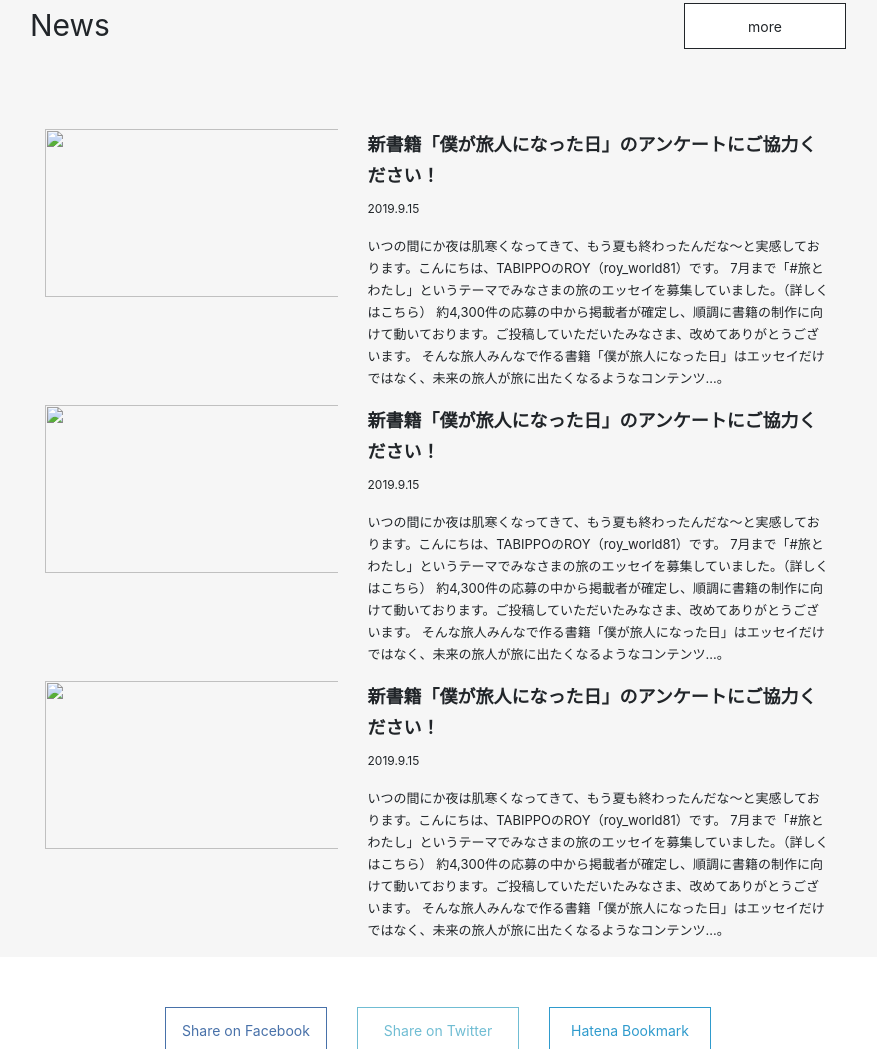
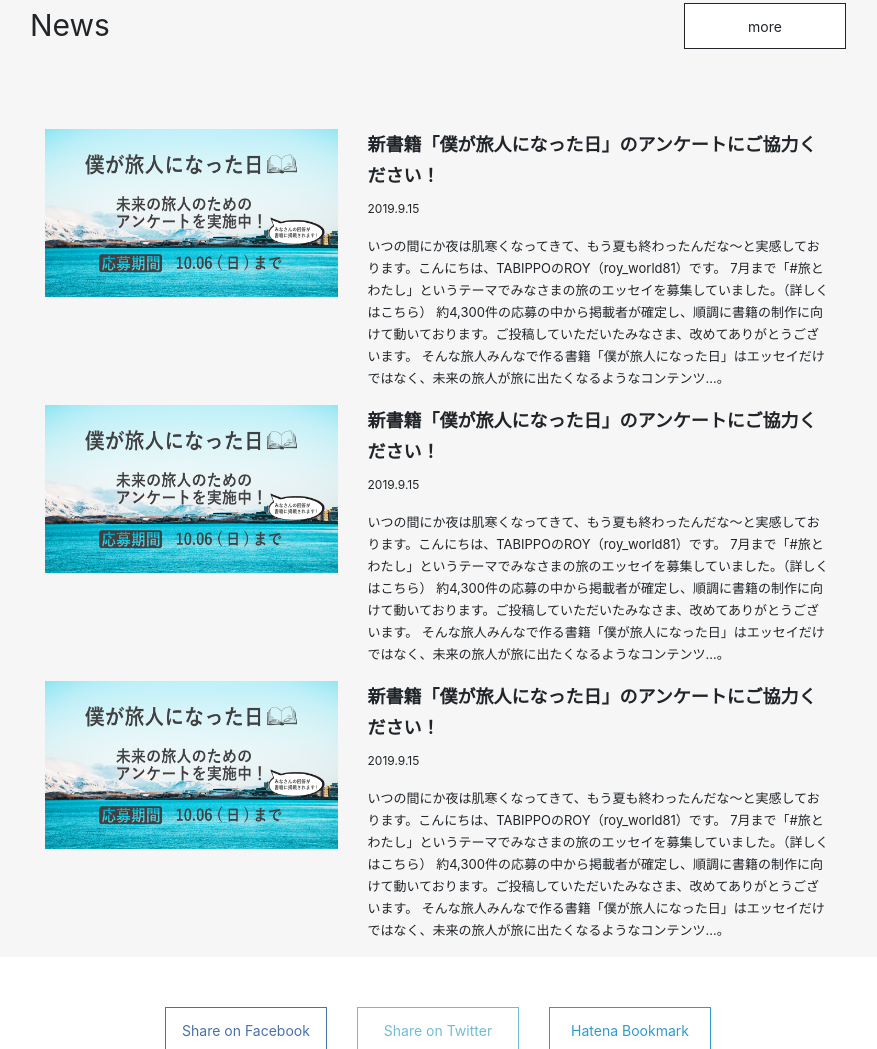
Before and after one commit to gorin005/gorin.github.io, a plain HTML site: page index.html in a window 1280 px wide. Shown: the part 2537-3586 px from the top of the page, without its empty margins (202-1079 px from the left). Drawn offline with nearby package versions, Linux system fonts and the light colour scheme.

Commit message:
Update index.html

```diff
--- a/index.html
+++ b/index.html
@@ -118,7 +118,7 @@
 
       <div class="news-container">
         <div>
-          <img src="../模写1/img/eyecatch.jpg" >
+          <img src="img/eyecatch.jpg" >
         </div>
         <div class="news-text">
           <h1>新書籍「僕が旅人になった日」のアンケートにご協力ください！</h1>
@@ -130,7 +130,7 @@
           </p>
         </div>
         <div>
-          <img src="../模写1/img/eyecatch.jpg" >
+          <img src="img/eyecatch.jpg" >
         </div>
         <div class="news-text">
           <h1>新書籍「僕が旅人になった日」のアンケートにご協力ください！</h1>
@@ -143,7 +143,7 @@
         </div>
 
         <div>
-          <img src="../模写1/img/eyecatch.jpg" >
+          <img src="img/eyecatch.jpg" >
         </div>
         <div class="news-text">
           <h1>新書籍「僕が旅人になった日」のアンケートにご協力ください！</h1>
```
